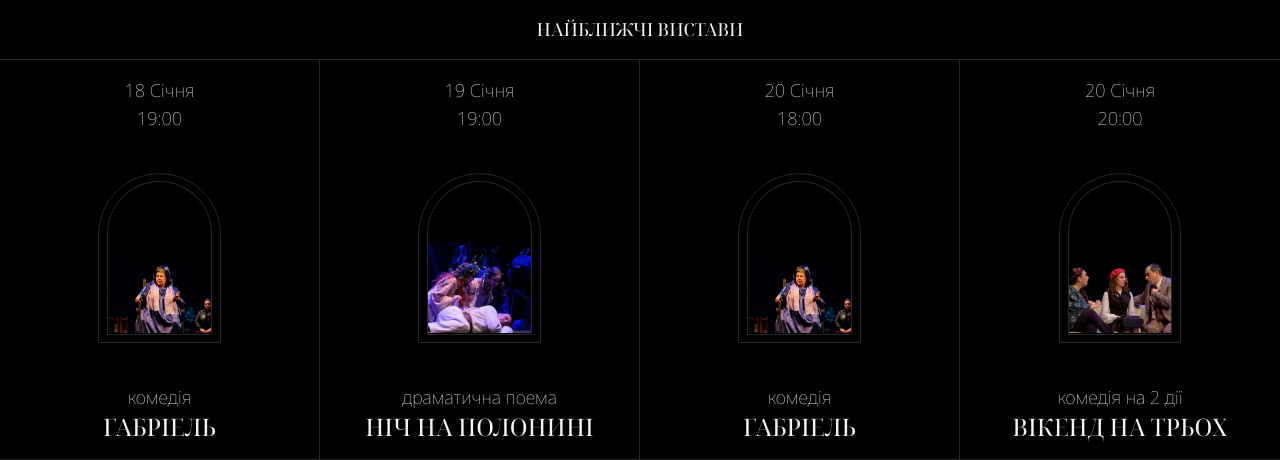
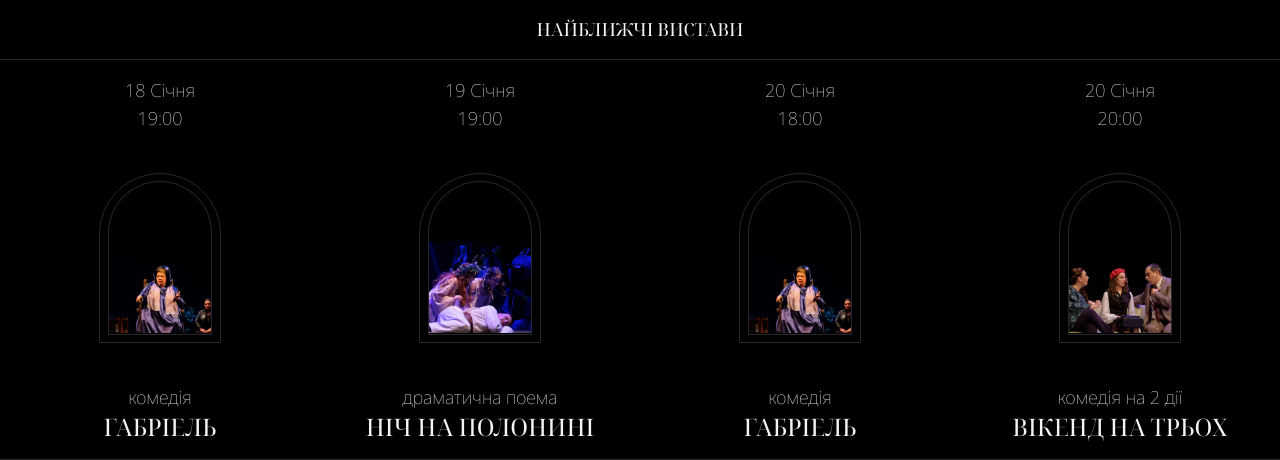
Before and after one commit to vberkoz/chernivtsi-theatre, a Next.js app: page / in a window 1280 px wide. Shown: the part 1402-1862 px from the top of the page. Built offline with nearby package versions, Linux system fonts and the light colour scheme.

Commit message:
Update event

```diff
--- a/src/components/Event.tsx
+++ b/src/components/Event.tsx
@@ -9,16 +9,14 @@ type Props = {
     href: string;
     date: string;
     time: string;
-    rightBorder: boolean;
+    topOverlayClass: string;
   };
 };
 
 export default function Event({ data }: Props) {
   return (
     <div
-      className={`p-4 text-center border-b ${
-        data.rightBorder && "md:border-r"
-      } border-zinc-800 h-[50vh] flex flex-col`}
+      className={`p-4 text-center border-b ${data.topOverlayClass} border-zinc-800 h-[50vh] flex flex-col`}
     >
       <div className="font-thin">
         <p>{data.date}</p>
```
